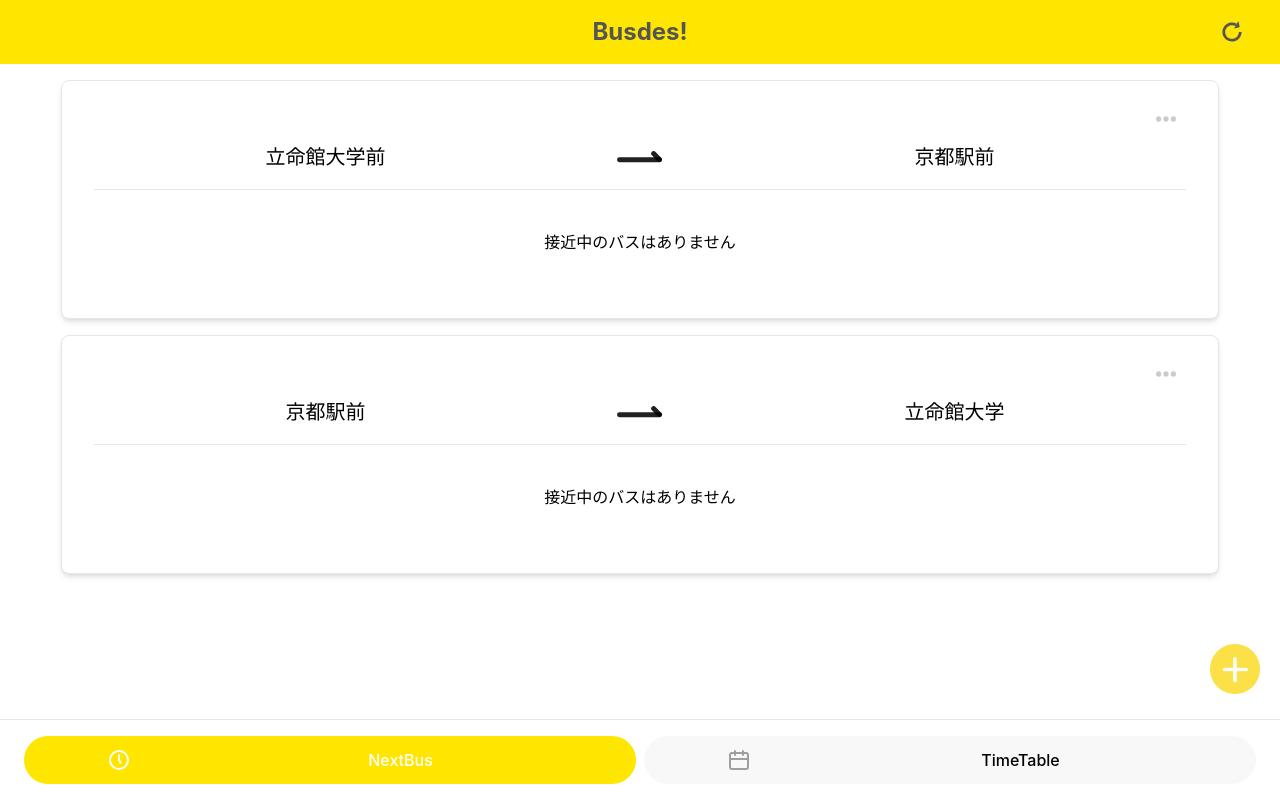
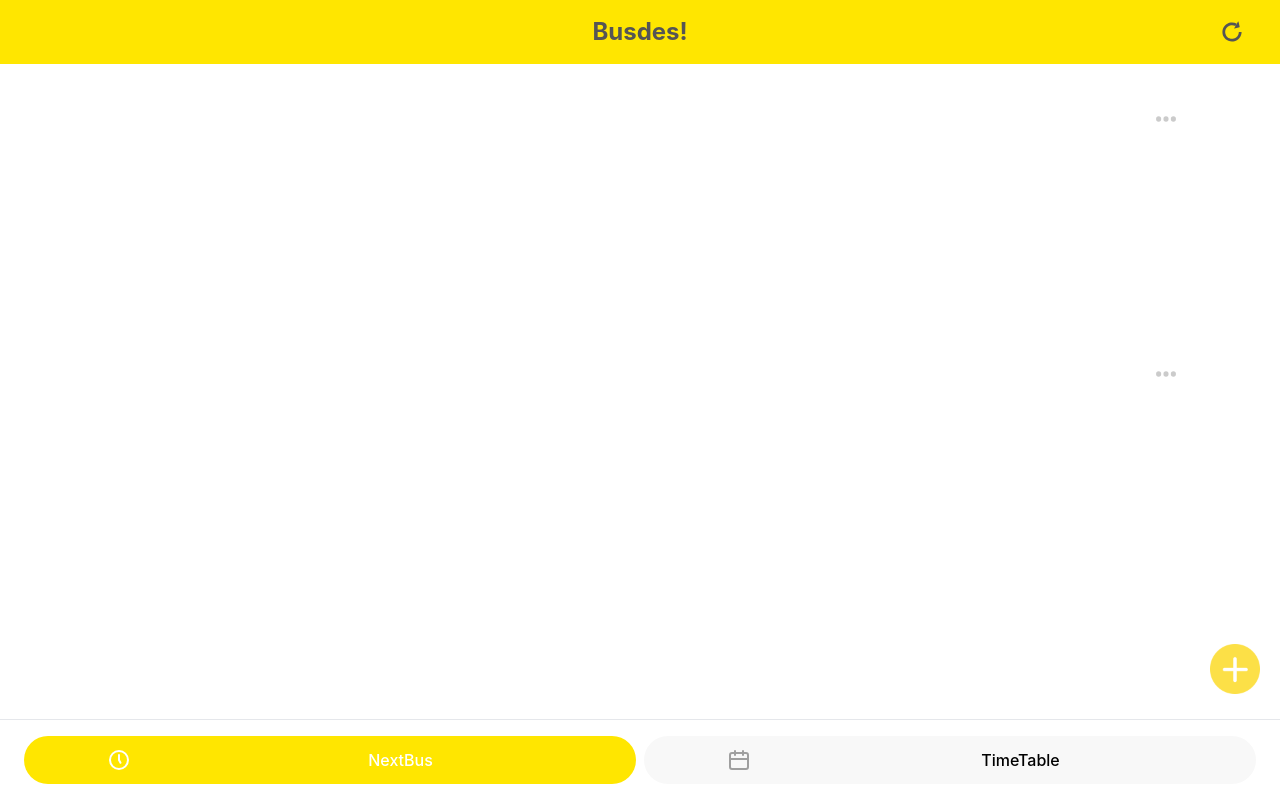
Before and after one commit to Shunkicreate/busdes-kic-web, a React (Create React App) app: page / in a window 1280 px wide. Built offline with nearby package versions, Linux system fonts and the light colour scheme; no server answers.

Commit message:
背景コンポーネント追加

```diff
--- a/src/App.tsx
+++ b/src/App.tsx
@@ -18,7 +18,7 @@ const localStrageInit = () => {
         //ローカルストレージにデータがない状態でロードされたら京都駅のデータを追加．
         initLocalStrageBusStops()
     }
-    else if (LocalStrageBusStops?.length === 0){
+    else if (LocalStrageBusStops?.length === 0) {
         //入力が空の状態でロードされたらそのまま何もしない．
         null
     }
@@ -28,6 +28,12 @@ const getModeParam = () => {
     const params = new URLSearchParams(document.location.search.substring(1));
     const defaultMode = params.get('mode') as mode | null
     return defaultMode
+}
+
+const BackGround = () => {
+    return (
+        <div className='bg-white fixed w-full h-full'></div>
+    )
 }
 
 const App = () => {
@@ -54,6 +60,7 @@ const App = () => {
 
     return (
         <div className='App bg-white'>
+            <BackGround />
             <RecoilRoot>
                 <Header></Header>
                 <div className='pb-20'>
```
